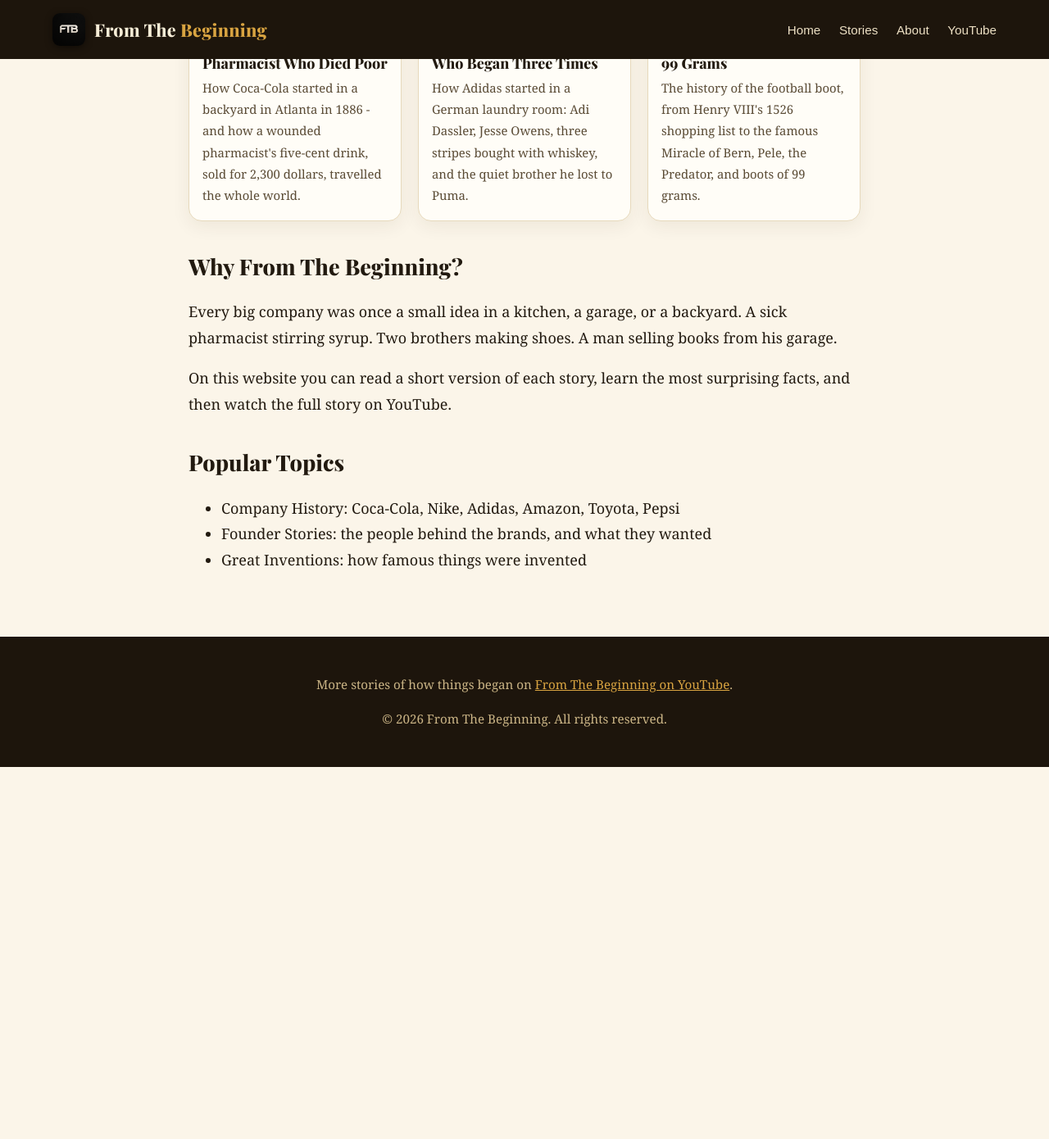
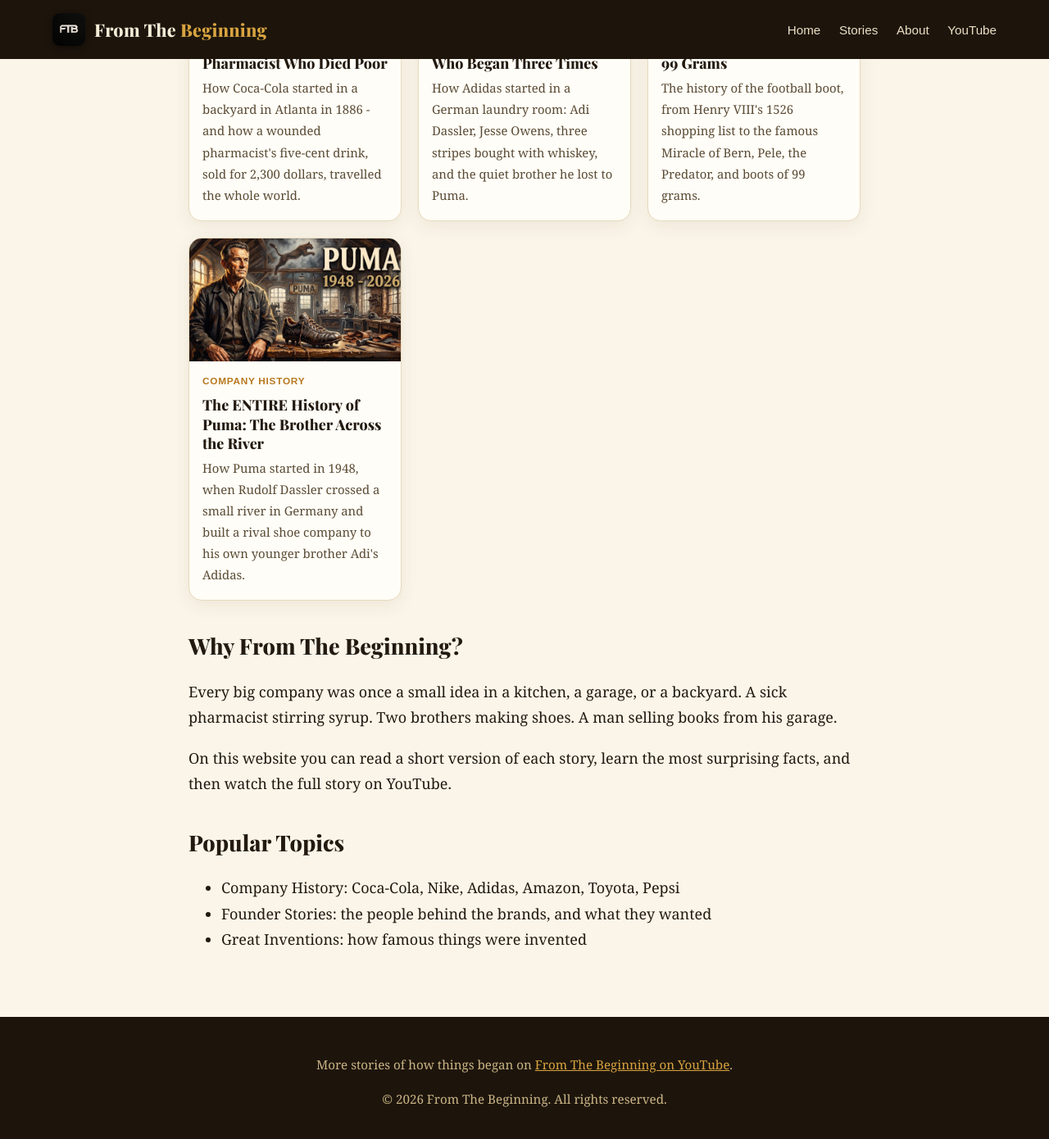
Before and after one commit to docsachmienphi/FTB, a Jekyll site: the page built from index.md, in a window 1280 px wide and 1400 px high, scrolled down 1731 px. Shown: the top 1390 px of the window at 82% size. Built offline with Jekyll 4.4.1, drawn with Linux system fonts in a browser that asks for light colours; before the commit the page ends 2667 px from its top, so only the background shows below that.

Commit message:
Fix Puma visibility: homepage shows all stories (was limit 9, Puma cut off), Puma gets its video thumbnail as card cover, articles get a cover hero above the title

```diff
--- a/_layouts/default.html
+++ b/_layouts/default.html
@@ -17,7 +17,7 @@
 <link rel="apple-touch-icon" href="/apple-touch-icon.png">
 <link rel="preconnect" href="https://fonts.googleapis.com">
 <link href="https://fonts.googleapis.com/css2?family=Playfair+Display:wght@600;800&family=Inter:wght@400;600;800&display=swap" rel="stylesheet">
-<link rel="stylesheet" href="/assets/css/style.css?v=4">
+<link rel="stylesheet" href="/assets/css/style.css?v=5">
 {% if page.youtube_id %}
 <script type="application/ld+json">
 {"@context":"https://schema.org","@type":"VideoObject","name":"{{ page.title }}","description":"{{ page.description }}","thumbnailUrl":"https://i.ytimg.com/vi/{{ page.youtube_id }}/maxresdefault.jpg","uploadDate":"{{ page.date | date_to_xmlschema }}","embedUrl":"https://www.youtube.com/embed/{{ page.youtube_id }}","url":"https://www.youtube.com/watch?v={{ page.youtube_id }}"}
--- a/_layouts/post.html
+++ b/_layouts/post.html
@@ -2,6 +2,7 @@
 layout: default
 ---
 <article class="post">
+  {% if page.cover_thumb %}<img class="post-cover" src="{{ page.cover_thumb }}" alt="{{ page.title }}">{% endif %}
   <h1>{{ page.title }}</h1>
   {% if page.youtube_id %}
   <div class="video-wrap yt-facade" data-yt="{{ page.youtube_id }}" role="button" tabindex="0" aria-label="Play the video">
--- a/_posts/2026-10-07-history-of-puma.md
+++ b/_posts/2026-10-07-history-of-puma.md
@@ -10,6 +10,7 @@ cover_brand: "PUMA"
 cover_years: "1948 - 2026"
 cover_fate: "Born from a family fight"
 image: /assets/images/puma/puma-pele.jpg
+cover_thumb: /assets/images/puma/puma-thumbnail.jpg
 cover_class: "c-default"
 redirect_from:
   - "/stories/how-puma-started/"
--- a/assets/css/style.css
+++ b/assets/css/style.css
@@ -70,3 +70,5 @@ h1{line-height:1.22;font-family:'Playfair Display',Georgia,serif}h2{margin-top:3
 .yt-play{position:absolute;top:50%;left:50%;transform:translate(-50%,-50%);width:72px;height:52px;background:rgba(20,14,8,.82);border-radius:14px;transition:background .2s,transform .2s;box-shadow:0 6px 24px rgba(0,0,0,.35)}
 .yt-play::after{content:"";position:absolute;top:50%;left:54%;transform:translate(-50%,-50%);border-style:solid;border-width:11px 0 11px 19px;border-color:transparent transparent transparent #fff}
 .yt-facade:hover .yt-play,.yt-facade:focus .yt-play{background:#c00;transform:translate(-50%,-50%) scale(1.07)}
+
+.post-cover{width:100%;height:auto;display:block;border-radius:16px;margin:4px 0 20px;box-shadow:0 10px 30px rgba(60,42,10,.16)}
--- a/index.md
+++ b/index.md
@@ -24,7 +24,7 @@ description: "The entire history of famous companies and founders, told slowly i
 Read a short version of each story, then watch the full story on YouTube.
 
 <div class="grid">
-{% for post in site.posts limit:9 %}
+{% for post in site.posts %}
 <div class="story" onclick="location.href='{{ post.url }}'">
 {% if post.cover_thumb %}<div class="cover cover-thumb"><img src="{{ post.cover_thumb }}" alt="" loading="lazy"></div>{% else %}<div class="cover {{ post.cover_class | default: 'c-default' }}{% if post.cover_image %} has-img{% endif %}">{% if post.cover_image %}<img class="cover-img" src="{{ post.cover_image }}" alt="" loading="lazy">{% endif %}<div class="years">{{ post.cover_years }}</div><div class="brand">{{ post.cover_brand | default: post.title }}</div>{% if post.cover_fate %}<div class="fate">{{ post.cover_fate }}</div>{% endif %}</div>{% endif %}
 <div class="story-body"><div class="meta">{{ post.categories | first | replace: '-', ' ' }}</div><h3>{{ post.title }}</h3><p>{{ post.description }}</p></div>
```
Also changed, not shown: assets/images/puma/puma-thumbnail.jpg (added).
